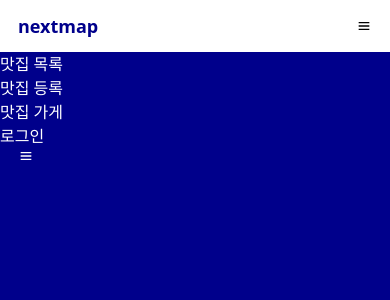
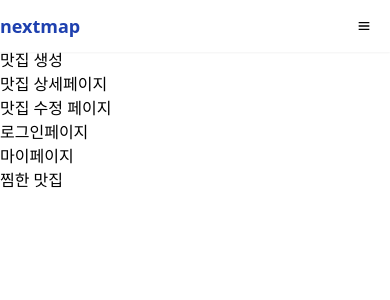
Before and after one commit to yoo94/famouse-eating-map, a Next.js app: page / in a window 390 px wide. Shown: the top 300 px of the page. Built offline with nearby package versions, Linux system fonts and the light colour scheme.

Commit message:
- feat: tailwind 설정

```diff
--- a/src/pages/_app.tsx
+++ b/src/pages/_app.tsx
@@ -1,6 +1,7 @@
 import "@/styles/globals.css";
 import type { AppProps } from "next/app";
+import Layout from "./component/Layout";
 
 export default function App({ Component, pageProps }: AppProps) {
-  return <Component {...pageProps} />;
+  return <Layout><Component {...pageProps} /></Layout>;
 }
--- a/src/pages/component/Navbar.tsx
+++ b/src/pages/component/Navbar.tsx
@@ -9,7 +9,7 @@ export default function Navbar(){
     return(
         <>
           <div className="navbar">
-            <div className="navbar__logo">nextmap</div>
+            <Link className="navbar__logo" href="/">nextmap</Link>
             <div className="navbar__list">
                 <Link className="navbar__list--item" href="/stores">맛집  목록</Link>
                 <Link className="navbar__list--item" href="/stores/new">맛집  등록</Link>
@@ -21,17 +21,17 @@ export default function Navbar(){
             </div>
           </div>
           {/* mobile */}
+          {isOpen &&
             <div className="navbar--mobile">
-            <div className="navbar_list--mobile">
+              <div className="navbar__list--mobile">
                   <Link className="navbar__list--item--mobile" href="/stores">맛집  목록</Link>
                   <Link className="navbar__list--item--mobile" href="/stores/new">맛집  등록</Link>
                   <Link className="navbar__list--item--mobile" href="/stores/1">맛집  가게</Link>
                   <Link className="navbar__list--item--mobile" href="/users/login">로그인</Link>
               </div>
-            <div role="presentation" className="navbar__button" onClick={()=> setIsOpen((val) => !val)}>
-              {isOpen ? <AiOutlineClose/> : <BiMenu/>}
             </div>
-          </div>
+          }
+
         </>
     );
 }
--- a/src/pages/index.tsx
+++ b/src/pages/index.tsx
@@ -1,10 +1,9 @@
 import Link from "next/link";
-import Layout from "./component/Layout";
 
 export default function Home() {
   return (
-    <Layout>
-      <h1>Map Index Page</h1>
+    <>
+    <h1>Map Index Page</h1>
       <ul>
         <li>
           <Link href="/stores">맛집 목록</Link>
@@ -28,6 +27,6 @@ export default function Home() {
           <Link href="/users/likes">찜한 맛집</Link>
         </li>
       </ul>
-    </Layout>
+    </>
   )
 }
--- a/src/styles/globals.css
+++ b/src/styles/globals.css
@@ -3,86 +3,56 @@
 @tailwind utilities;
 
 .navbar {
-  display: flex;
-  justify-content: space-between;
-  align-items: center;
-  position: fixed;
-  width: 100%;
-  top: 0;
-  height: 52px;
-  box-shadow: 0 1px 2px 0 rgb(0 0 0 / 0.05);
-  background: white;
+  @apply flex justify-between items-center fixed w-full h-[52px] shadow-sm bg-white
 }
 
 .navbar__logo {
-  color: darkblue;
-  font-size: 18px;
-  font-weight: 600;
-  cursor: pointer;
-  padding: 0px 18px;
+  @apply text-blue-800 text-lg font-semibold cursor-pointer py-0
 }
 
 .navbar__list {
-  padding: 0px 18px;
-  display: flex;
-  gap: 12px;
-  align-items: center;
+  @apply flex py-0 px-[18px] items-center gap-3
 }
 
 .navbar__button {
-  display: none;
-  cursor: pointer;
+  @apply cursor-pointer hidden
 }
 
 .navbar__list--item {
-  cursor: pointer;
+  @apply cursor-pointer
 }
 
 .navbar__list--item:hover {
-  color: darkgray;
+  @apply text-gray-600
 }
 
 .layout {
-  padding-top: 50px;
+  @apply pt-[52px]
 }
 
 @media only screen and (max-width: 600px) {
   .navbar--mobile {
-   position: fixed;
-   width: 100%;
-   top:  52px;
-   background-color: darkblue;
-   color: white;
-   height: 100vh;
+   @apply fixed w-full h-screen top-[52px] bg-blue-900  text-white
   }
 
   .navbar__list {
-    display: none;
+    @apply hidden
   }
   .navbar__list--item--mobile {
-    cursor: pointer;
+    @apply cursor-pointer
   }
-
   .navbar__button {
-    display: block;
-    padding: 0px 18px;
+    @apply block px-[18px] py-0
   }
 
   .navbar__list--mobile {
-    display: flex;
-    flex-direction: column;
-    gap: 16px;
-    align-items:  start;
-    padding: 24px 18px;
+    @apply flex flex-col gap-[16px] px-[18px] py-6
   }
-
   .navbar__list--item--mobile:hover {
-    color: darkgray;
+    @apply text-gray-600
   }
 
   .navbar__list--item--mobile {
-    display: flex;
-    flex-direction: column;
-    gap: 16px;
+    @apply flex flex-col gap-[16px]
   }
 }
```
Lines whose indentation alone changed are shown as unchanged.
